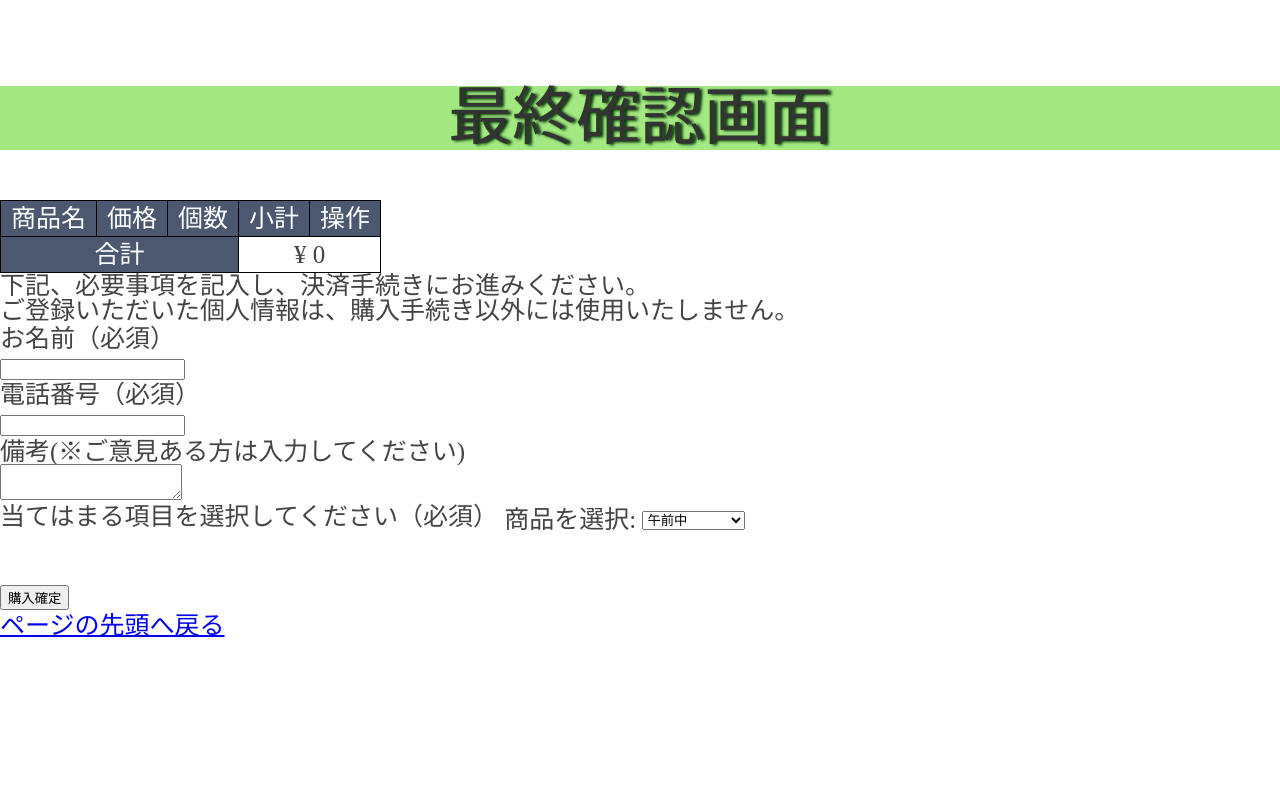
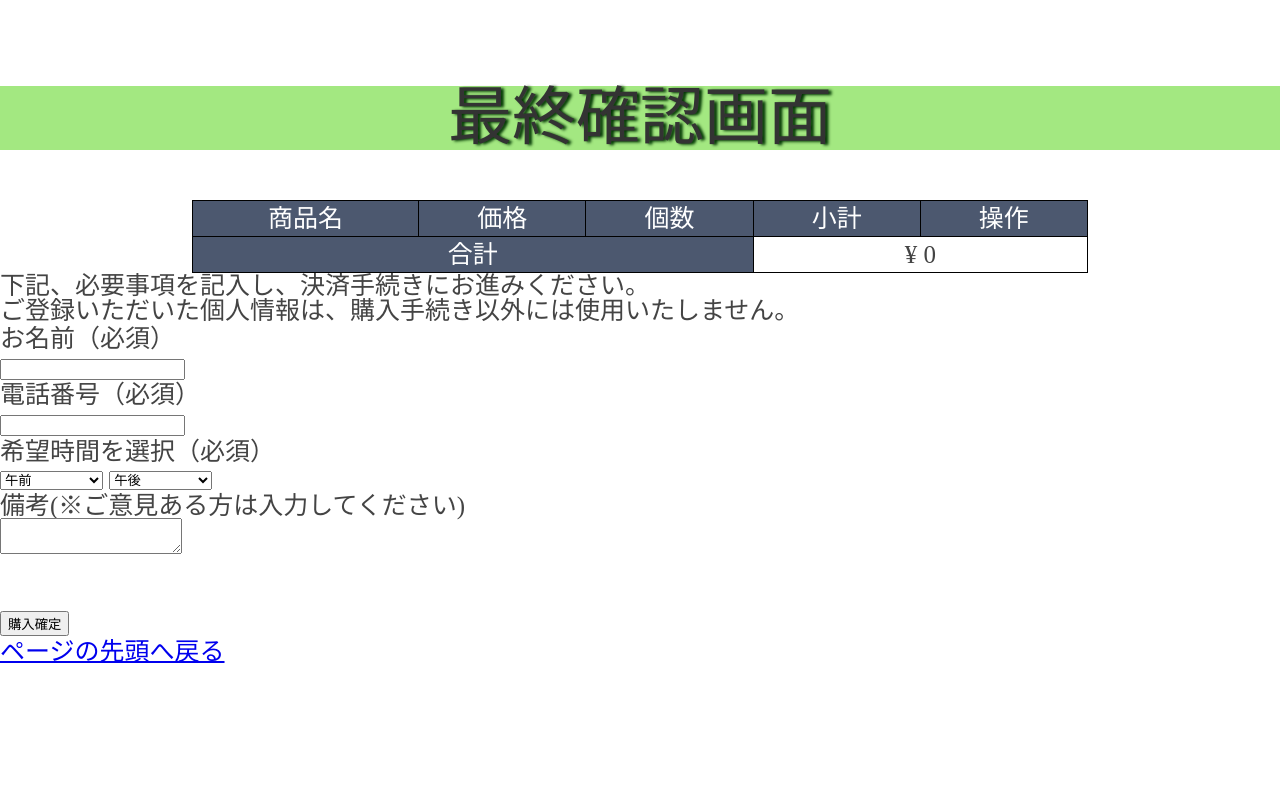
Before and after one commit to michikofujita/oh-bento, a PHP site: page /cart.php in a window 1280 px wide. Shown: the part 164-949 px from the top of the page. Run offline with PHP 8.4, Linux system fonts and the light colour scheme; some libraries are stand-ins or nearby versions.

Commit message:
購入完了

```diff
--- a/cart.php
+++ b/cart.php
@@ -137,15 +137,13 @@ foreach ($products as $name => $product) {
                     <input type="text" name="name" required></label></p>
             <p><label>電話番号（必須）<br>
                     <input type="tel" name="tel" required></label></p>
-            <p><label>備考(※ご意見ある方は入力してください)<br>
-                    <textarea name="comment"></textarea></label></p>
-            <p class="kessaihouhou">当てはまる項目を選択してください（必須）
+            <p>
                 <!-- <div class="creditkessai"><input type="radio" name="q1" value="クレジット決済">10～20代</div>
                 <div class="convenikessai"><input type="radio" name="q1" value="コンビニ決済"> 20～30代</div>
                 <div class="convenikessai"><input type="radio" name="q1" value="コンビニ決済"> 30代以上</div> -->
-                <label for="products">商品を選択:</label>
+                <label for="products">希望時間を選択（必須）<br></label>
 <select id="products" name="products">
-  <option value="product1">午前中</option>
+  <option value="product1">午前</option>
   <option value="product2">9:00～9:30</option>
   <option value="product3">9:30～10:00</option>
   <option value="product4">10:00～10:30</option>
@@ -159,9 +157,26 @@ foreach ($products as $name => $product) {
 
   <!-- 他の商品のオプションを追加 -->
 </select>
+<select id="products" name="products">
+  <option value="product1">午後</option>
+  <option value="product2">15:00～15:30</option>
+  <option value="product3">15:30～16:00</option>
+  <option value="product4">16:00～16:30</option>
+  <option value="product5">16:30～17:00</option>
+  <option value="product6">17:00～17:30</option>
+  <option value="product7">17:30～18:00</option>
+  <option value="product8">18:00～18:30</option>
+  <option value="product9">18:30～19:00</option>
+  <option value="product10">19:00～19:30</option>
+  <option value="product11">19:30～20:00</option>
+
+  <!-- 他の商品のオプションを追加 -->
+</select>
+<p><label>備考(※ご意見ある方は入力してください)<br>
+                    <textarea name="comment"></textarea></label></p>
             </p>
             <div class="book" style="margin-top: 50px;">
-            <button class="cash" onclick="location.href='credit.html'">購入確定</button>
+            <button class="cash" onclick="location.href='kanryou.php'">購入確定</button>
             </div>
         </form>
 
--- a/cash.php
+++ b/cash.php
@@ -4,7 +4,7 @@
    <!-- 商品 -->
    <main id="cash">
       <h3>お支払い方法</h3>
-      <p class = "top"><img src="images\img01.png" alt=""width="350" height="150"></p>
+      <p class = "top"><img src="images\image.png" alt=""width="350" height="150"></p>
       <p>以下は当店で利用可能なお支払い方法は、現金のみとなっております。</p>
       <p>ご不明点があれば、お気軽にお問い合わせください。</p>
    </main>
--- a/css/style.css
+++ b/css/style.css
@@ -69,7 +69,6 @@
   margin-top: 1em;
 }
 
-<<<<<<< HEAD
 /* cart.phpの装飾 */
 
 /* .cartlist {
@@ -134,24 +133,6 @@ thead {
 	text-align: center;
 }
 
-=======
-#confirm {
-  text-align:center;
-  padding:20px 0;
-}
-#confirm h3 {
-font-weight: bolder;
-font-size: 50px;
-margin-top: 1em;
-margin-bottom: 1em;
-}
-
-#confirm p {
-font-weight: bold;
-margin-top: 1em;
-}
-
->>>>>>> origin/main
 @media screen and (max-width: 640px) {
   /* nav {
     display: block;
--- a/product.php
+++ b/product.php
@@ -1,3 +1,5 @@
+<?php require 'header.php'; ?>
+<?php require 'menu.php'; ?>
 
 <?php
 session_start();
```
Also changed, not shown: kanryou.php (added, +12 -0 lines).
